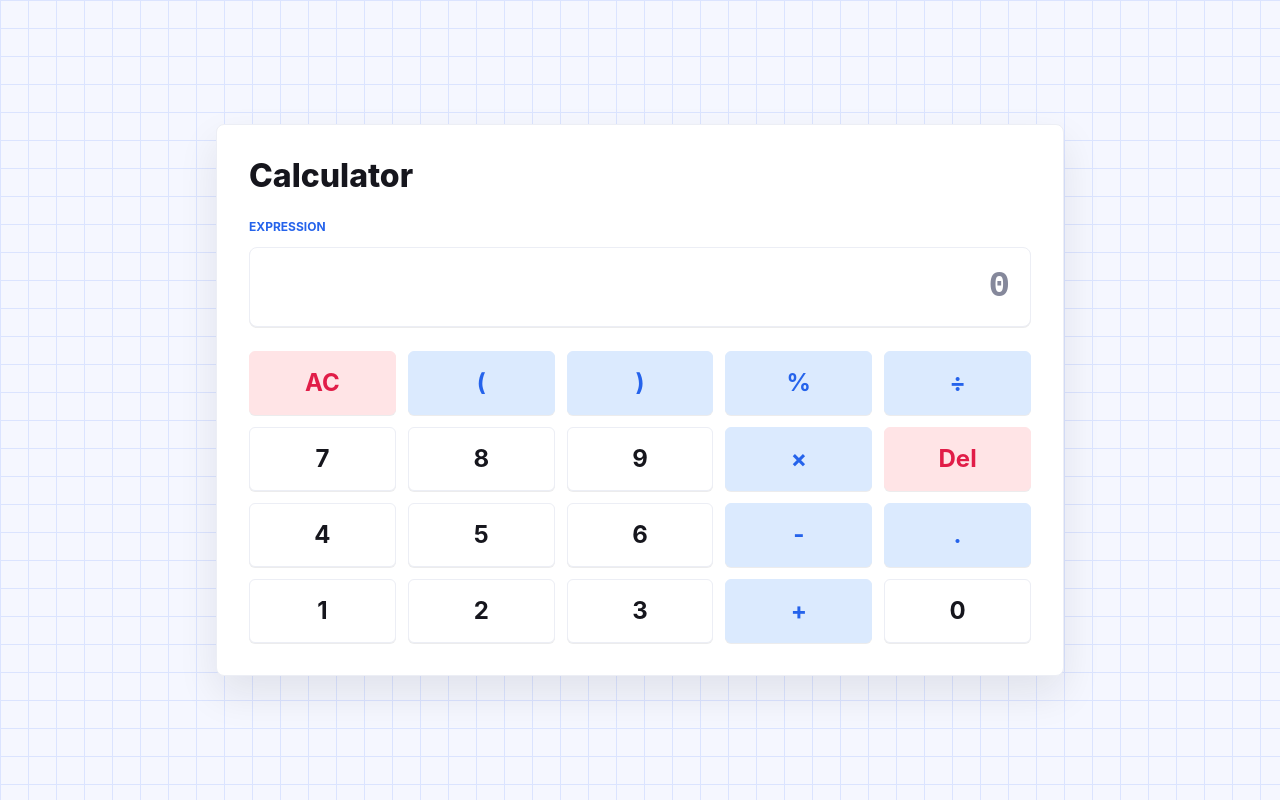
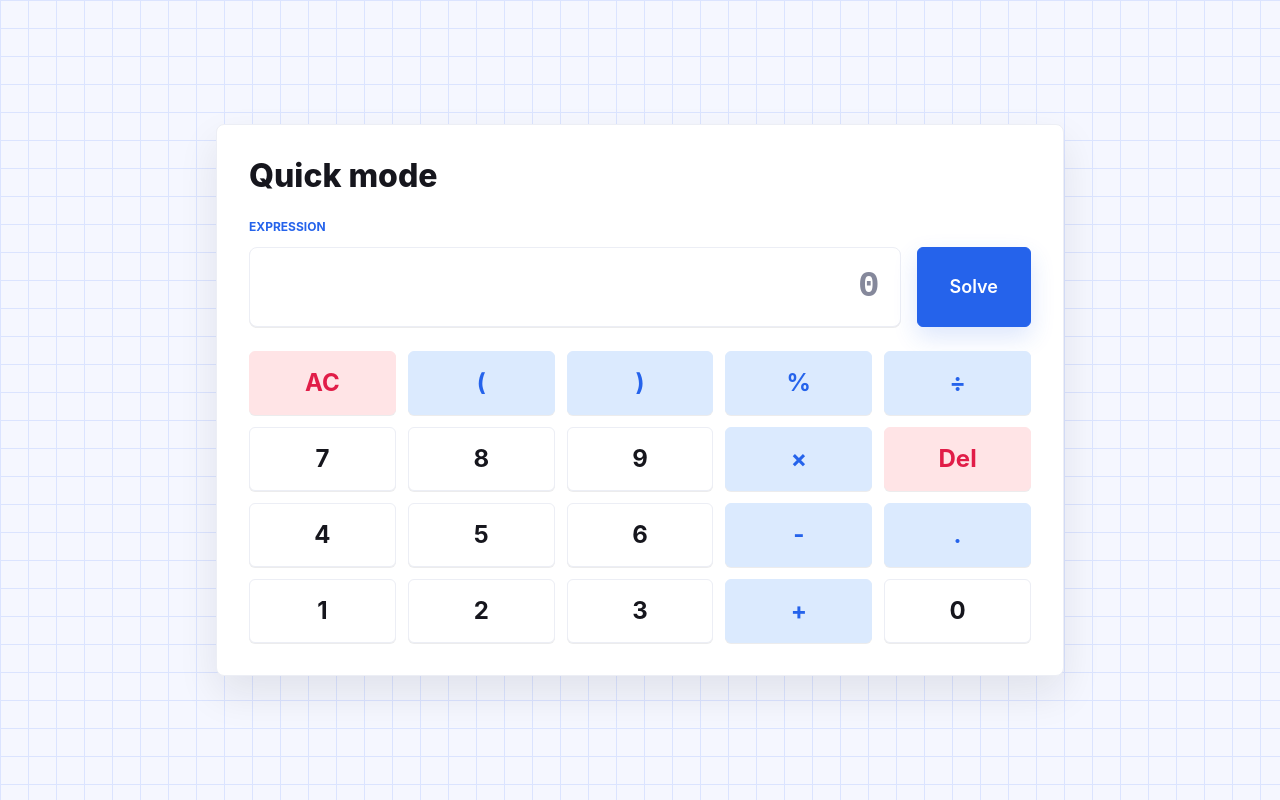
Before and after one commit to mtplayground/alex-0d18-stepmath, a React (Vite) app: page / in a window 1280 px wide. Built offline with nearby package versions, Linux system fonts and the light colour scheme.

Commit message:
feat: Wire Quick mode to the expression engine

```diff
--- a/src/App.tsx
+++ b/src/App.tsx
@@ -1,43 +1,12 @@
-import { useState } from 'react';
-import { CalculatorInput, CalculatorKeypad } from './components/calculator';
+import { QuickCalculator } from './components/calculator';
 import { Panel } from './components/ui';
 
-const spacedOperators = new Set(['+', '-', '×', '÷']);
-
-function appendKey(current: string, key: string) {
-  if (!spacedOperators.has(key)) {
-    return `${current}${key}`;
-  }
-
-  const trimmed = current.trimEnd();
-  return trimmed ? `${trimmed} ${key} ` : key === '-' ? '-' : trimmed;
-}
-
-function removeLastInput(value: string) {
-  const trimmedEnd = value.trimEnd();
-
-  if (trimmedEnd.length === 0) {
-    return '';
-  }
-
-  return trimmedEnd.slice(0, -1).trimEnd();
-}
-
 export function App() {
-  const [expression, setExpression] = useState('');
-
   return (
     <main className="notebook-grid min-h-screen text-ink-950">
       <div className="mx-auto flex min-h-screen w-full max-w-4xl flex-col justify-center px-gutter py-12">
-        <Panel title="Calculator">
-          <div className="grid gap-6">
-            <CalculatorInput onChange={setExpression} value={expression} />
-            <CalculatorKeypad
-              onBackspace={() => setExpression((current) => removeLastInput(current))}
-              onClear={() => setExpression('')}
-              onInput={(key) => setExpression((current) => appendKey(current, key))}
-            />
-          </div>
+        <Panel title="Quick mode">
+          <QuickCalculator />
         </Panel>
       </div>
     </main>
--- /dev/null
+++ b/src/components/calculator/QuickCalculator.tsx
@@ -0,0 +1,119 @@
+import type { FormEvent } from 'react';
+import { useState } from 'react';
+import {
+  evaluateExpressionAst,
+  explainMathErrors,
+  getExpressionHints,
+  parseExpression,
+  type FriendlyMathMessage,
+} from '../../lib/math';
+import { Button } from '../ui';
+import { CalculatorInput } from './CalculatorInput';
+import { CalculatorKeypad } from './CalculatorKeypad';
+
+const spacedOperators = new Set(['+', '-', '×', '÷']);
+
+function appendKey(current: string, key: string) {
+  if (!spacedOperators.has(key)) {
+    return `${current}${key}`;
+  }
+
+  const trimmed = current.trimEnd();
+  return trimmed ? `${trimmed} ${key} ` : key === '-' ? '-' : trimmed;
+}
+
+function removeLastInput(value: string) {
+  const trimmedEnd = value.trimEnd();
+
+  if (trimmedEnd.length === 0) {
+    return '';
+  }
+
+  return trimmedEnd.slice(0, -1).trimEnd();
+}
+
+function messageClasses(message: FriendlyMathMessage) {
+  return message.severity === 'error'
+    ? 'border-coral-100 bg-coral-100 text-ink-950'
+    : 'border-lemon-100 bg-lemon-100 text-ink-950';
+}
+
+export function QuickCalculator() {
+  const [expression, setExpression] = useState('');
+  const [messages, setMessages] = useState<FriendlyMathMessage[]>([]);
+  const [result, setResult] = useState<string | null>(null);
+
+  function updateExpression(nextValue: string) {
+    setExpression(nextValue);
+    setMessages([]);
+    setResult(null);
+  }
+
+  function handleSubmit(event: FormEvent<HTMLFormElement>) {
+    event.preventDefault();
+
+    const parsed = parseExpression(expression);
+
+    if (!parsed.ok) {
+      setMessages(explainMathErrors(parsed.errors));
+      setResult(null);
+      return;
+    }
+
+    const evaluated = evaluateExpressionAst(parsed.ast);
+
+    if (!evaluated.ok) {
+      setMessages(explainMathErrors(evaluated.errors));
+      setResult(null);
+      return;
+    }
+
+    setMessages(getExpressionHints(parsed.ast));
+    setResult(evaluated.displayValue);
+  }
+
+  return (
+    <div className="grid gap-6">
+      <form className="grid gap-4 sm:grid-cols-[1fr_auto] sm:items-end" onSubmit={handleSubmit}>
+        <CalculatorInput onChange={updateExpression} value={expression} />
+        <Button className="min-h-20 px-8" size="lg" type="submit">
+          Solve
+        </Button>
+      </form>
+
+      {result ? (
+        <section
+          aria-label="Quick result"
+          className="rounded-panel border border-success-100 bg-success-100 p-5"
+        >
+          <p className="text-eyebrow uppercase text-success-600">Result</p>
+          <p className="numeral-display mt-2 break-all text-4xl font-extrabold text-success-600 sm:text-numeral">
+            {result}
+          </p>
+        </section>
+      ) : null}
+
+      {messages.length > 0 ? (
+        <div className="grid gap-3">
+          {messages.map((message) => (
+            <section
+              aria-live={message.severity === 'error' ? 'assertive' : 'polite'}
+              className={`rounded-panel border p-4 ${messageClasses(message)}`}
+              key={`${message.code}-${message.title}`}
+            >
+              <h3 className="text-base font-bold text-ink-950">{message.title}</h3>
+              <p className="mt-1 text-body text-ink-800">{message.body}</p>
+              <p className="mt-2 text-sm font-semibold text-ink-800">{message.suggestion}</p>
+            </section>
+          ))}
+        </div>
+      ) : null}
+
+      <CalculatorKeypad
+        onBackspace={() => updateExpression(removeLastInput(expression))}
+        onClear={() => updateExpression('')}
+        onInput={(key) => updateExpression(appendKey(expression, key))}
+      />
+    </div>
+  );
+}
--- a/src/components/calculator/index.ts
+++ b/src/components/calculator/index.ts
@@ -1,4 +1,5 @@
 export { CalculatorInput } from './CalculatorInput';
 export { CalculatorKeypad } from './CalculatorKeypad';
+export { QuickCalculator } from './QuickCalculator';
 export type { CalculatorInputProps } from './CalculatorInput';
 export type { CalculatorKeypadProps } from './CalculatorKeypad';
```
